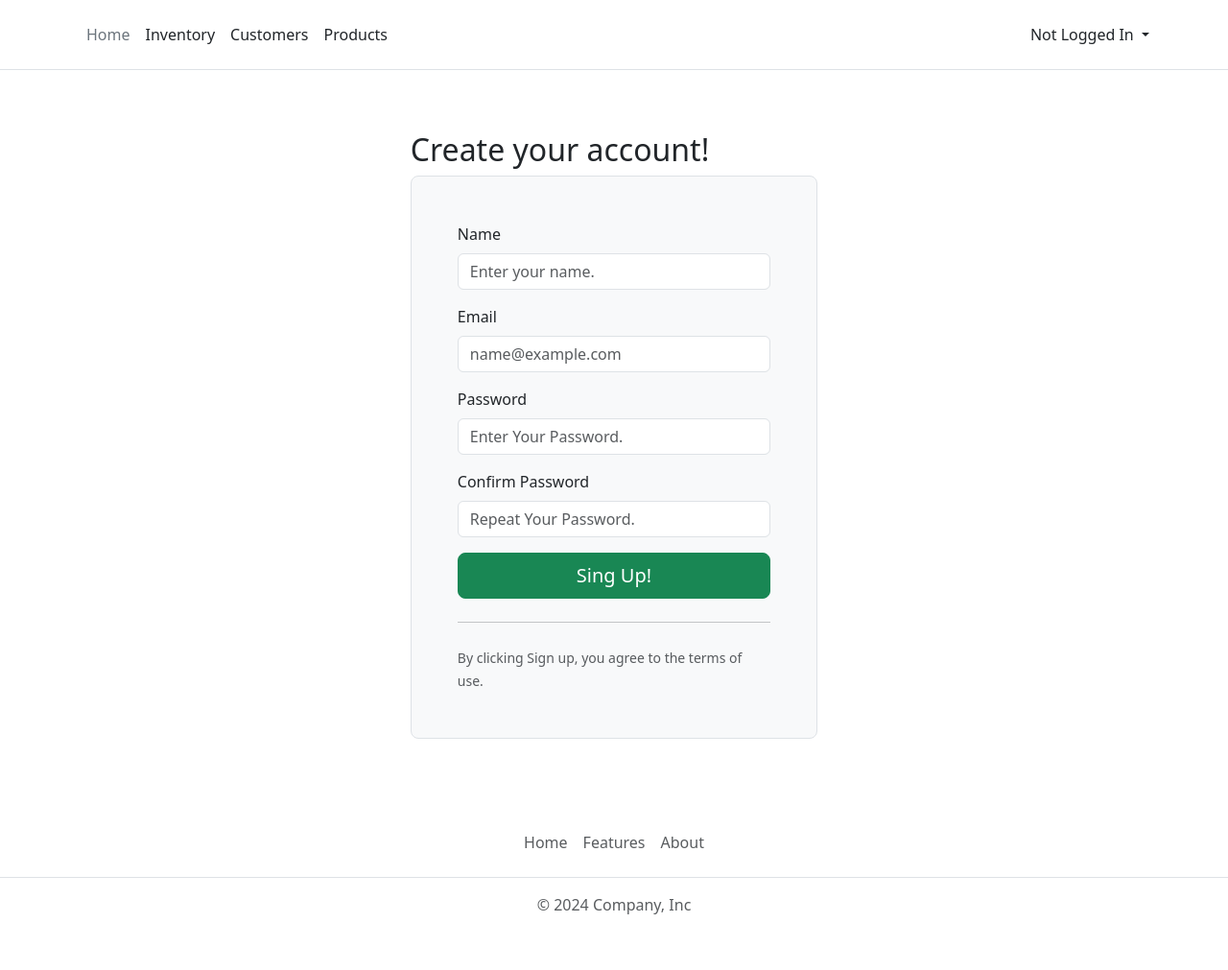
After one commit to A-Trendafilov/TODO-List, a Flask app: page /create-account in a window 1280 px wide. The commit adds this page. Shown: the whole page at 96% size. Run offline with Flask 3, Linux system fonts and the light colour scheme; some libraries are stand-ins or nearby versions.

Commit message:
add create account func and html template.

```diff
--- a/main.py
+++ b/main.py
@@ -2,8 +2,14 @@
 
 from dotenv import load_dotenv
 from flask import Flask, render_template, flash, redirect, url_for, request
-from flask_bootstrap import Bootstrap
-from flask_login import login_user, LoginManager
+from flask_bootstrap import Bootstrap5
+from flask_login import (
+    login_user,
+    LoginManager,
+    current_user,
+    login_required,
+    logout_user,
+)
 from werkzeug.security import check_password_hash, generate_password_hash
 
 from db_model import db, User
@@ -16,7 +22,7 @@
 app.config["SECRET_KEY"] = SECRET_KEY
 app.config["SQLALCHEMY_DATABASE_URI"] = "sqlite:///main.db"
 db.init_app(app)
-Bootstrap(app)
+Bootstrap5(app)
 
 login_manager = LoginManager()
 login_manager.init_app(app)
@@ -32,60 +38,65 @@
 #     db.create_all()
 
 
-@app.route("/")
+@app.route("/", methods=["GET", "POST"])
 def home():
-    form = LoginForm()
-    if form.validate_on_submit():
-        if request.form["action"] == "login":
-            result = db.session.execute(
-                db.select(User).where(User.email == form.email.data)
-            )
-            user = result.scalar()
-            if not user:
-                flash("That email does not exist, please try again.")
-                return redirect(url_for("login"))
-            elif not check_password_hash(user.password, form.password.data):
-                flash("Password incorrect, please try again.")
-                return redirect(url_for("login"))
-            else:
-                login_user(user)
-                return redirect(url_for("get_all_posts"))
-        elif request.form["action"] == "register":
-            return redirect(url_for("create_account"))
-
-    return render_template(
-        "index.html",
-        form=form,
-    )  # current_user=current_user)
+    login_form = LoginForm()
+    if login_form.validate_on_submit():
+        result = db.session.execute(
+            db.select(User).where(User.email == login_form.email.data)
+        )
+        user = result.scalar()
+        if not user:
+            flash("That email does not exist, please try again.", "danger")
+            return redirect(url_for("home"))
+        elif not check_password_hash(user.password, login_form.password.data):
+            flash("Password incorrect, please try again.", "error")
+            return redirect(url_for("home"))
+        else:
+            login_user(user)
+            return redirect(url_for("todos"))
+    return render_template("index.html", form=login_form, current_user=current_user)
 
 
-@app.route("/crate-account")
+@app.route("/create-account", methods=["GET", "POST"])
 def create_account():
-    form = RegisterForm()
-    if form.validate_on_submit():
+    reg_form = RegisterForm()
+    if reg_form.validate_on_submit():
         result = db.session.execute(
-            db.select(User).where(User.email == form.email.data)
+            db.select(User).where(User.email == reg_form.email.data)
         )
         user = result.scalar()
         if user:
-            flash("You've already signed up with that email, log in instead!")
+            flash("You've already signed up with that email, log in instead!", "error")
             return redirect(url_for("home"))
 
         hash_and_salted_password = generate_password_hash(
-            form.password.data,
+            reg_form.password.data,
             method="pbkdf2:sha256",
             salt_length=8,
         )
         new_user = User(
-            email=form.email.data,
+            email=reg_form.email.data,
             password=hash_and_salted_password,
-            name=form.name.data,
+            name=reg_form.name.data,
         )
         db.session.add(new_user)
         db.session.commit()
         login_user(new_user)
-        return redirect(url_for("get_all_posts"))
-    return render_template("register.html", form=form, current_user=current_user)
+        flash("Account created successfully! You are now logged in.", "success")
+        return redirect(url_for("todos"))
+    return render_template("register.html", form=reg_form, current_user=current_user)
+
+
+@app.route("/todos")
+def todos():
+    return render_template("todos.html")
+
+
+@app.route("/logout")
+def logout():
+    logout_user()
+    return redirect(url_for("home"))
 
 
 if __name__ == "__main__":
--- a/requirements.txt
+++ b/requirements.txt
@@ -7,3 +7,4 @@
 Flask-WTF==1.2.1
 Bootstrap-Flask==2.4.0
 Werkzeug==3.0.3
+email_validator==2.1.1
--- a/templates/base.html
+++ b/templates/base.html
@@ -28,18 +28,26 @@
     <div class="d-flex flex-wrap align-items-center justify-content-center justify-content-lg-start">
 
       <ul class="nav col-12 col-lg-auto me-lg-auto mb-2 justify-content-center mb-md-0">
-        <li><a href="#" class="nav-link px-2 link-secondary">Home</a></li>
+        <li><a href="url_for('home')" class="nav-link px-2 link-secondary">Home</a></li>
         <li><a href="#" class="nav-link px-2 link-dark">Inventory</a></li>
         <li><a href="#" class="nav-link px-2 link-dark">Customers</a></li>
         <li><a href="#" class="nav-link px-2 link-dark">Products</a></li>
       </ul>
 
       <div class="dropdown text-end">
+        {% if current_user.is_authenticated %}
         <a href="#" class="d-block link-dark text-decoration-none dropdown-toggle" id="dropdownUser1"
            data-bs-toggle="dropdown" aria-expanded="false">
-          <img src="https://github.com/mdo.png" alt="mdo" width="32" height="32" class="rounded-circle">
+          {{ current_user }}
         </a>
+        {% else %}
+        <a href="#" class="d-block link-dark text-decoration-none dropdown-toggle" id="dropdownUser1"
+           data-bs-toggle="dropdown" aria-expanded="false">
+          Not Logged In
+        </a>
+        {% endif %}
         <ul class="dropdown-menu text-small" aria-labelledby="dropdownUser1">
+          {% if current_user.is_authenticated %}
           <li><a class="dropdown-item" href="#">New project...</a></li>
           <li><a class="dropdown-item" href="#">Settings</a></li>
           <li><a class="dropdown-item" href="#">Profile</a></li>
@@ -47,6 +55,7 @@
             <hr class="dropdown-divider">
           </li>
           <li><a class="dropdown-item" href="#">Sign out</a></li>
+          {% endif %}
         </ul>
       </div>
     </div>
--- /dev/null
+++ b/templates/register.html
@@ -0,0 +1,38 @@
+{% from "bootstrap5/form.html" import render_field %}
+{% extends "base.html" %}
+{% block title %}Create Account{% endblock %}
+{% block content %}
+<div class="container col-xl-10 col-xxl-8 px-4 py-5">
+  <div class="col-md-10 mx-auto col-lg-5">
+    {% with messages = get_flashed_messages(with_categories=True) %}
+    {% if messages %}
+    <ul class="alert alert-dismissible alert-info">
+      {% for category, message in messages %}
+      <li>{{ message }}</li>
+      {% endfor %}
+    </ul>
+    {% endif %}
+    {% endwith %}
+    <h2>Create your account!</h2>
+    <form class="p-4 p-md-5 border rounded-3 bg-light" method="POST">
+      {{ form.csrf_token() }}
+      <div class="form-floating mb-3">
+        {{ render_field(form.name, class="form-control", placeholder="Enter your name.") }}
+      </div>
+      <div class="form-floating mb-3">
+        {{ render_field(form.email, class="form-control", placeholder="name@example.com") }}
+      </div>
+      <div class="form-floating mb-3">
+        {{ render_field(form.password, class="form-control", placeholder="Enter Your Password.") }}
+      </div>
+      <div class="form-floating mb-3">
+        {{ render_field(form.confirm, class="form-control", placeholder="Repeat Your Password.") }}
+      </div>
+      <button class="w-100 btn btn-lg btn-success" name="action" value="login" type="submit">{{ form.submit.label }}
+      </button>
+      <hr class="my-4">
+      <small class="text-muted">By clicking Sign up, you agree to the terms of use.</small>
+    </form>
+  </div>
+</div>
+{% endblock %}
```
Also changed, not shown: templates/index.html (+11 -2 lines).
